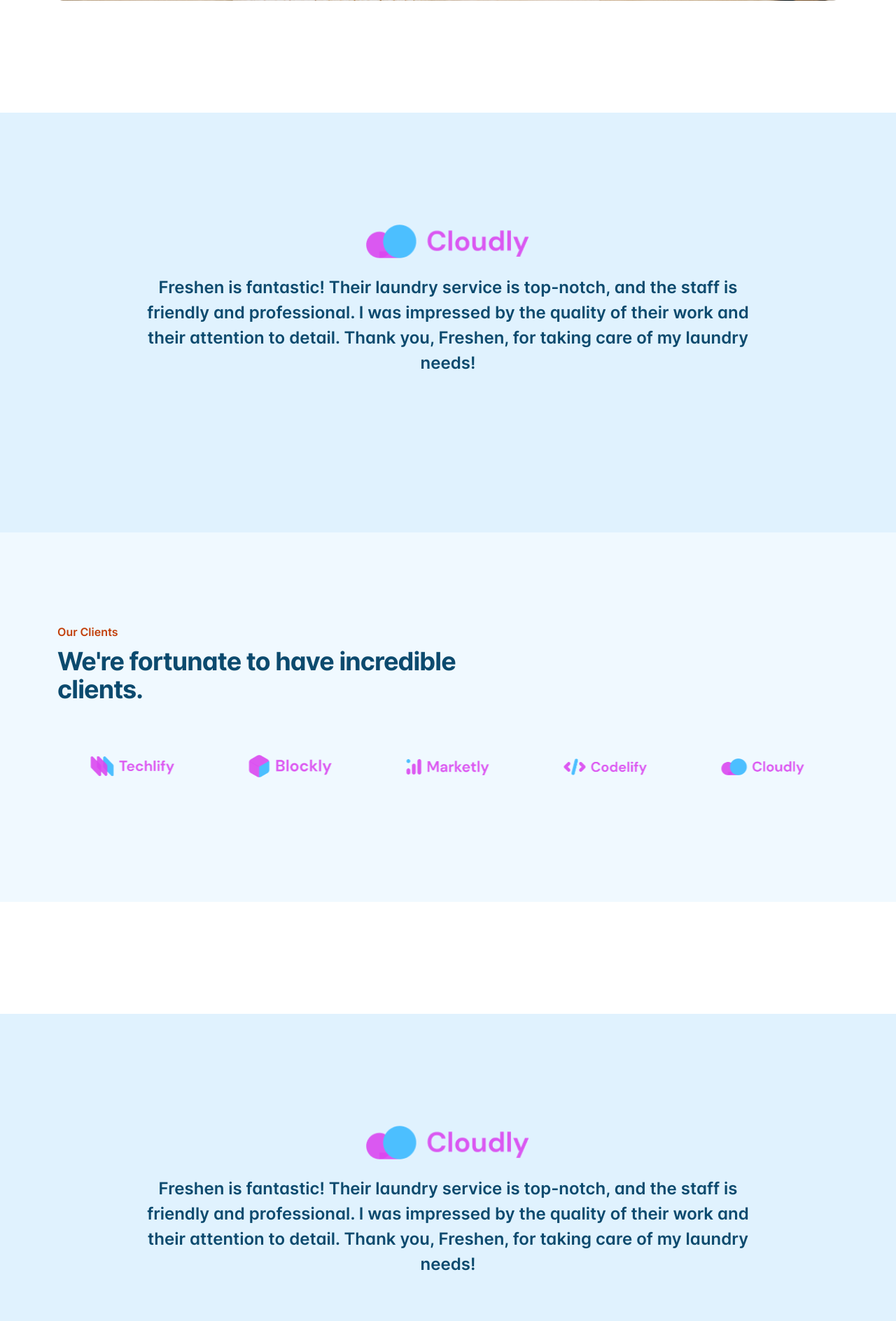
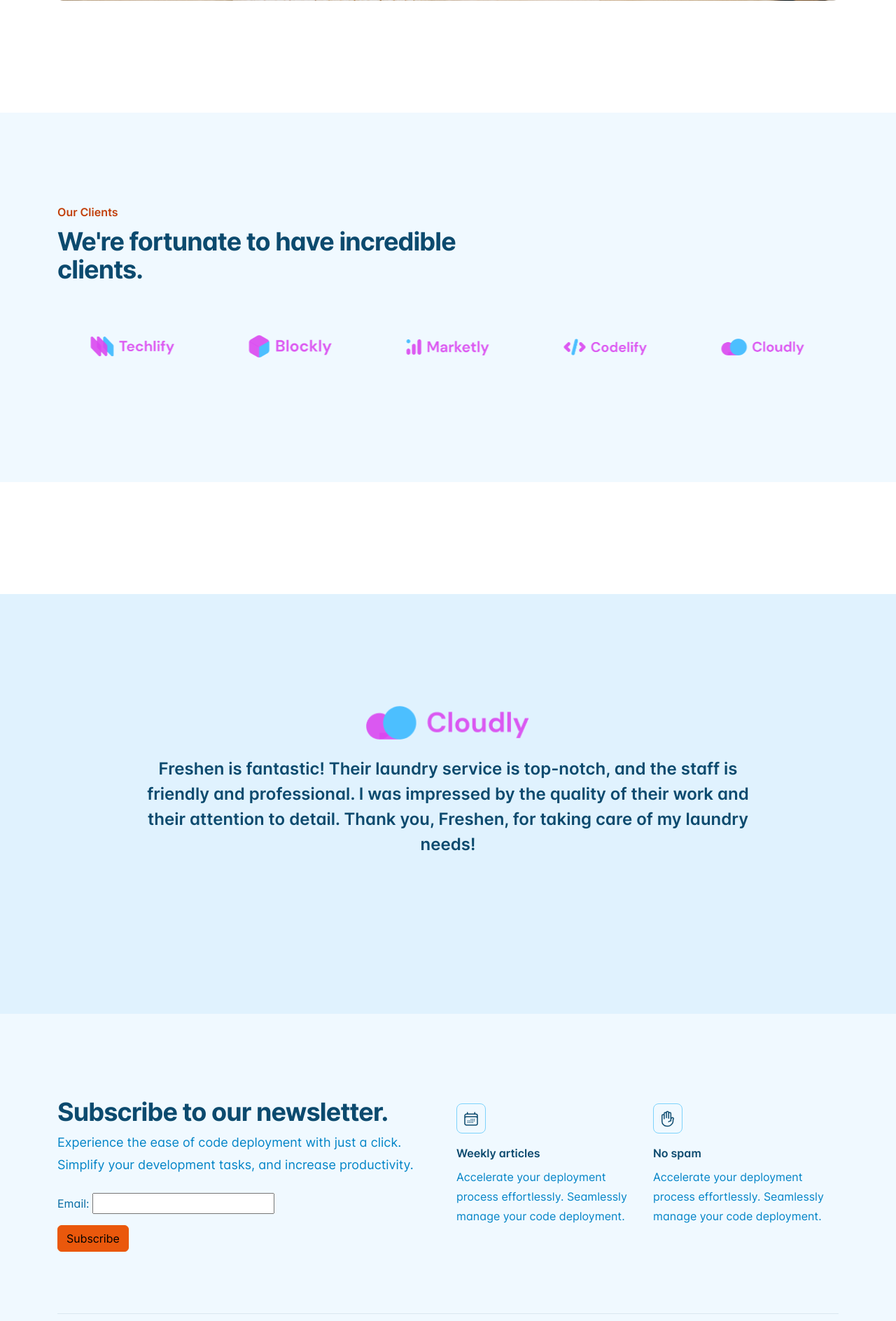
Before and after one commit to Maryam-tli/laundry_website, a Django app: page / in a window 1280 px wide. Shown: the part 3172-5060 px from the top of the page at 70% size. Run offline with Django 4.2, Linux system fonts and the light colour scheme; some libraries are stand-ins or nearby versions.

Commit message:
deleted Testimonials part from pages and added in base.html page

```diff
--- a/template/home.html
+++ b/template/home.html
@@ -195,35 +195,6 @@
 		</div>
 	</div>
 
-
-	<!-- Testimonials -->
-	<div class="overflow-hidden py-7 py-sm-8 py-xl-9 bg-body-secondary">
-    	<div class="container">
-        	<div id="carouselExampleIndicators" class="carousel slide pb-5">
-            	<div class="carousel-inner">
-                	<div class="carousel-item active">
-                    	<div class="mx-auto max-w-4xl text-center">
-
-                        	<!-- لوگو با فاصله پایین -->
-                        	<div class="mb-4">
-                            	<img class="mx-auto" src="{% static 'assets/img/clients/logo1.png' %}" height="48" alt="Client Company" loading="lazy">
-                        	</div>
-
-                        	<!-- متن تستیمونیال -->
-                        	<blockquote class="text-center fw-semibold text-body-emphasis text-2xl leading-9 mt-3">
-                            	<p class="m-0">
-                                	Freshen is fantastic! Their laundry service is top-notch, and the staff is friendly and professional.
-                                	I was impressed by the quality of their work and their attention to detail. Thank you, Freshen, for taking care of my laundry needs!
-                            	</p>
-                        	</blockquote>
-
-                    	</div>
-                	</div>
-            	</div>
-        	</div>
-    	</div>
-	</div>
-
 	<!-- End of Testimonials -->
 	{% endblock %}
 	{% block diffrence_way %}
```
Also changed, not shown: template/contact.html (+0 -28 lines), template/services.html (+0 -30 lines).
